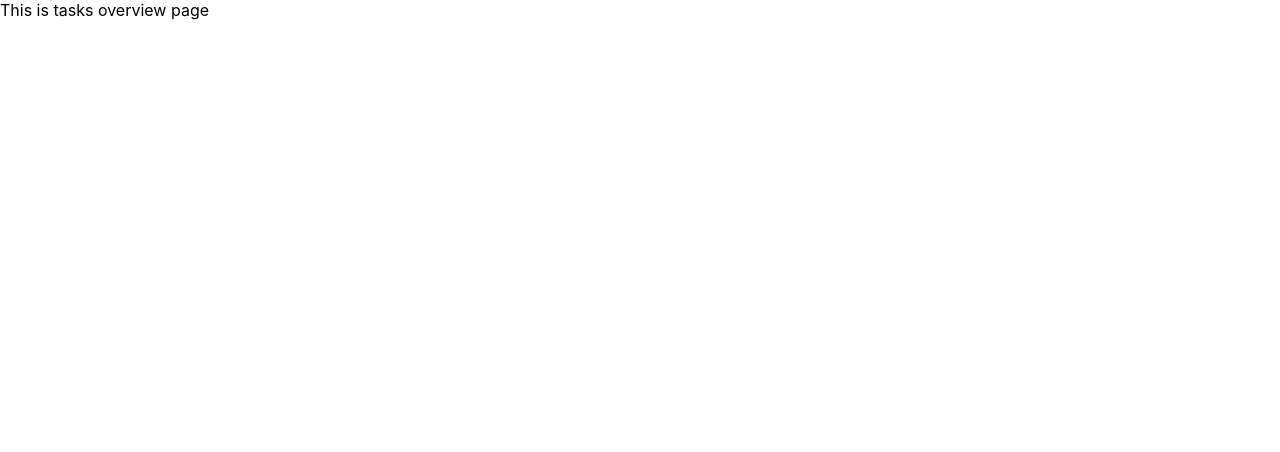
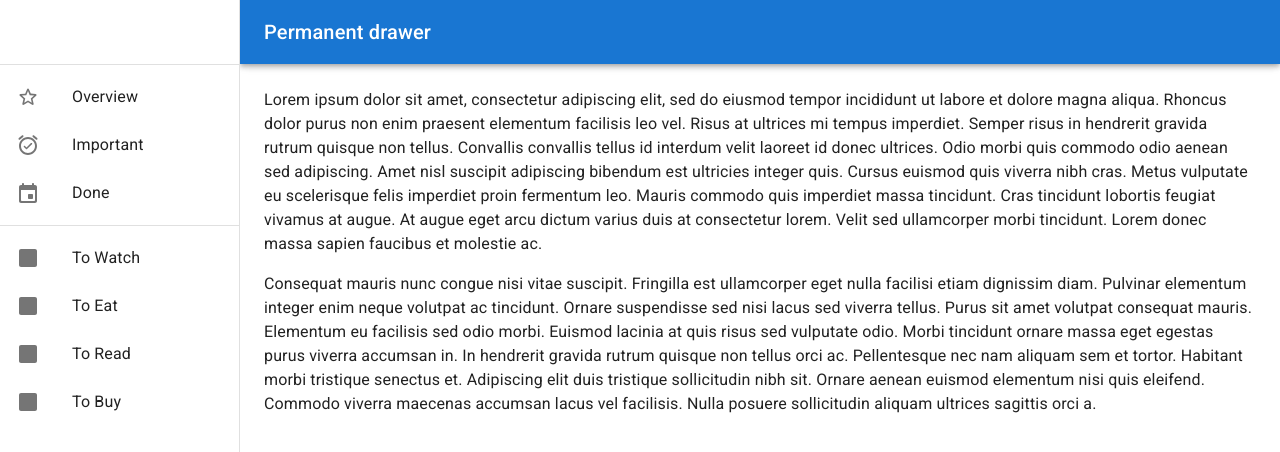
Before and after one commit to yoyotruly/smart-todo-list, a React (Create React App) app in the folder frontend/: page /tasks in a window 1280 px wide. Shown: the top 452 px of the page. Built offline with nearby package versions, Linux system fonts and the light colour scheme; the HTML template or start-up script is replaced by a standard one.

Commit message:
Add template sidebar

```diff
--- a/frontend/public/index.html
+++ b/frontend/public/index.html
@@ -5,9 +5,15 @@
     <link rel="icon" href="%PUBLIC_URL%/favicon.ico" />
     <meta name="viewport" content="width=device-width, initial-scale=1" />
     <title>React App</title>
+
+    <!-- Material UI Fonts -->
+    <link rel="stylesheet" href="https://fonts.googleapis.com/css?family=Roboto:300,400,500,700&display=swap">
+    <link rel="stylesheet" href="https://fonts.googleapis.com/icon?family=Material+Icons">
   </head>
+
   <body>
     <noscript>You need to enable JavaScript to run this app.</noscript>
     <div id="root"></div>
   </body>
+
 </html>
--- /dev/null
+++ b/frontend/src/components/Sidebar.js
@@ -0,0 +1,127 @@
+import * as React from 'react';
+import Box from '@mui/material/Box';
+import Drawer from '@mui/material/Drawer';
+import CssBaseline from '@mui/material/CssBaseline';
+import AppBar from '@mui/material/AppBar';
+import Toolbar from '@mui/material/Toolbar';
+import List from '@mui/material/List';
+import Typography from '@mui/material/Typography';
+import Divider from '@mui/material/Divider';
+import ListItem from '@mui/material/ListItem';
+import ListItemButton from '@mui/material/ListItemButton';
+import ListItemIcon from '@mui/material/ListItemIcon';
+import ListItemText from '@mui/material/ListItemText';
+import StarOutlineRoundedIcon from '@mui/icons-material/StarOutlineRounded';
+import EventRoundedIcon from '@mui/icons-material/EventRounded';
+import AlarmOnRoundedIcon from '@mui/icons-material/AlarmOnRounded';
+import SquareRoundedIcon from '@mui/icons-material/SquareRounded';
+
+const drawerWidth = 240;
+
+export default function PermanentDrawerLeft() {
+  return (
+    <Box sx={{ display: 'flex' }}>
+      <CssBaseline />
+      <AppBar
+        position="fixed"
+        sx={{ width: `calc(100% - ${drawerWidth}px)`, ml: `${drawerWidth}px` }}
+      >
+        <Toolbar>
+          <Typography variant="h6" noWrap component="div">
+            Permanent drawer
+          </Typography>
+        </Toolbar>
+      </AppBar>
+      <Drawer
+        sx={{
+          width: drawerWidth,
+          flexShrink: 0,
+          '& .MuiDrawer-paper': {
+            width: drawerWidth,
+            boxSizing: 'border-box',
+          },
+        }}
+        variant="permanent"
+        anchor="left"
+      >
+        <Toolbar />
+        <Divider />
+        <List>
+        <ListItem key="Overview" disablePadding>
+            <ListItemButton>
+              <ListItemIcon>
+                <StarOutlineRoundedIcon />
+              </ListItemIcon>
+              <ListItemText primary="Overview" />
+            </ListItemButton>
+          </ListItem>
+
+          <ListItem key="Important" disablePadding>
+            <ListItemButton>
+              <ListItemIcon>
+                <AlarmOnRoundedIcon />
+              </ListItemIcon>
+              <ListItemText primary="Important" />
+            </ListItemButton>
+          </ListItem>
+
+          <ListItem key="Done" disablePadding>
+            <ListItemButton>
+              <ListItemIcon>
+                <EventRoundedIcon />
+              </ListItemIcon>
+              <ListItemText primary="Done" />
+            </ListItemButton>
+          </ListItem>
+
+        </List>
+        <Divider />
+        <List>
+          {["To Watch", 'To Eat', "To Read", "To Buy"].map((text, index) => (
+            <ListItem key={text} disablePadding>
+              <ListItemButton>
+                <ListItemIcon>
+                  <SquareRoundedIcon />
+                </ListItemIcon>
+                <ListItemText primary={text} />
+              </ListItemButton>
+            </ListItem>
+          ))}
+        </List>
+      </Drawer>
+      <Box
+        component="main"
+        sx={{ flexGrow: 1, bgcolor: 'background.default', p: 3 }}
+      >
+        <Toolbar />
+        <Typography paragraph>
+          Lorem ipsum dolor sit amet, consectetur adipiscing elit, sed do eiusmod
+          tempor incididunt ut labore et dolore magna aliqua. Rhoncus dolor purus non
+          enim praesent elementum facilisis leo vel. Risus at ultrices mi tempus
+          imperdiet. Semper risus in hendrerit gravida rutrum quisque non tellus.
+          Convallis convallis tellus id interdum velit laoreet id donec ultrices.
+          Odio morbi quis commodo odio aenean sed adipiscing. Amet nisl suscipit
+          adipiscing bibendum est ultricies integer quis. Cursus euismod quis viverra
+          nibh cras. Metus vulputate eu scelerisque felis imperdiet proin fermentum
+          leo. Mauris commodo quis imperdiet massa tincidunt. Cras tincidunt lobortis
+          feugiat vivamus at augue. At augue eget arcu dictum varius duis at
+          consectetur lorem. Velit sed ullamcorper morbi tincidunt. Lorem donec massa
+          sapien faucibus et molestie ac.
+        </Typography>
+        <Typography paragraph>
+          Consequat mauris nunc congue nisi vitae suscipit. Fringilla est ullamcorper
+          eget nulla facilisi etiam dignissim diam. Pulvinar elementum integer enim
+          neque volutpat ac tincidunt. Ornare suspendisse sed nisi lacus sed viverra
+          tellus. Purus sit amet volutpat consequat mauris. Elementum eu facilisis
+          sed odio morbi. Euismod lacinia at quis risus sed vulputate odio. Morbi
+          tincidunt ornare massa eget egestas purus viverra accumsan in. In hendrerit
+          gravida rutrum quisque non tellus orci ac. Pellentesque nec nam aliquam sem
+          et tortor. Habitant morbi tristique senectus et. Adipiscing elit duis
+          tristique sollicitudin nibh sit. Ornare aenean euismod elementum nisi quis
+          eleifend. Commodo viverra maecenas accumsan lacus vel facilisis. Nulla
+          posuere sollicitudin aliquam ultrices sagittis orci a.
+        </Typography>
+      </Box>
+    </Box>
+  );
+}
--- a/frontend/src/pages/tasks/Tasks.js
+++ b/frontend/src/pages/tasks/Tasks.js
@@ -1,6 +1,11 @@
+import Sidebar from "../../components/Sidebar"
+
 function Tasks() {
   return (
-    <div>This is tasks overview page</div>
+    <div>
+      <Sidebar />
+      This is tasks overview page
+    </div>
   )
 }
 
```
